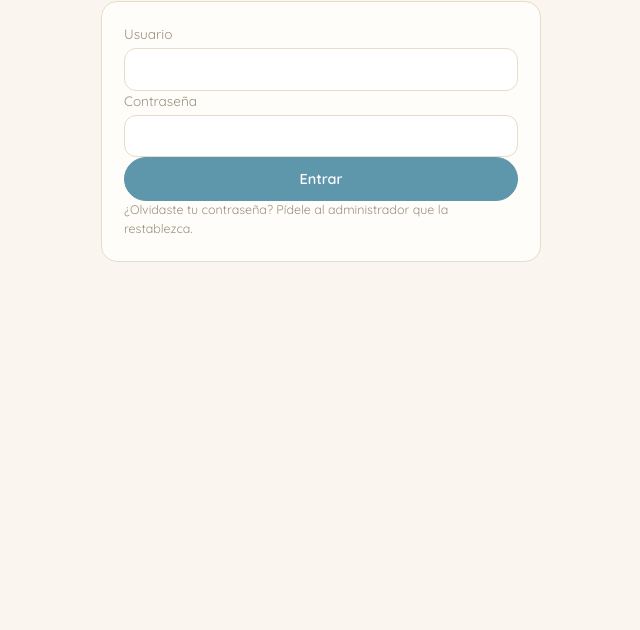
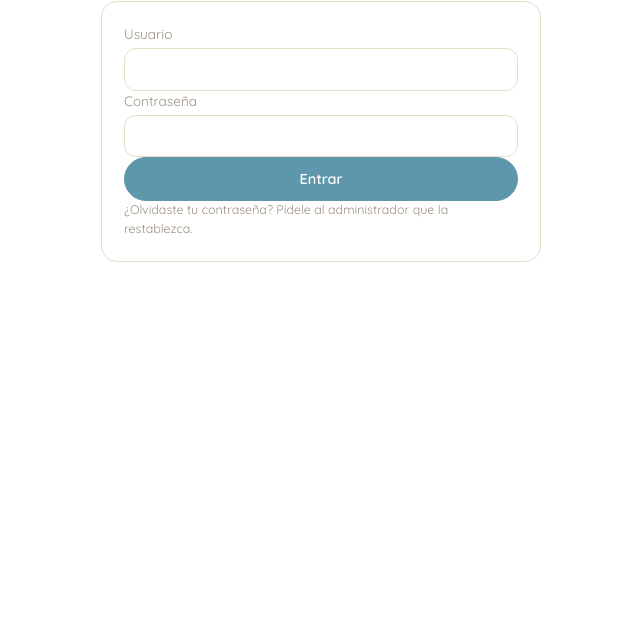
Before and after one commit to keileaf/eventos, a plain HTML site: page docs/panel.html in a window 1280 px wide. Shown: the part 170-800 px from the top of the page, without its empty margins (319-959 px from the left). Drawn offline with Linux system fonts and the light colour scheme.

Commit message:
Add files via upload

```diff
--- a/docs/css/panel.css
+++ b/docs/css/panel.css
@@ -1,5 +1,5 @@
 :root {
-  --bg: #faf5ee; --card: #fffdf9; --line: #e7dcc8; --ink: #4a443b; --muted: #9a907f;
+  --bg: #ffffff; --card: #ffffff; --line: #e7dcc8; --ink: #4a443b; --muted: #9a907f;
   --teal: #5e97ab; --teal-d: #4a8196; --green: #6f9a6a; --red: #c0584e; --sand: #b8ad8e;
 }
 * { box-sizing: border-box; }
```
